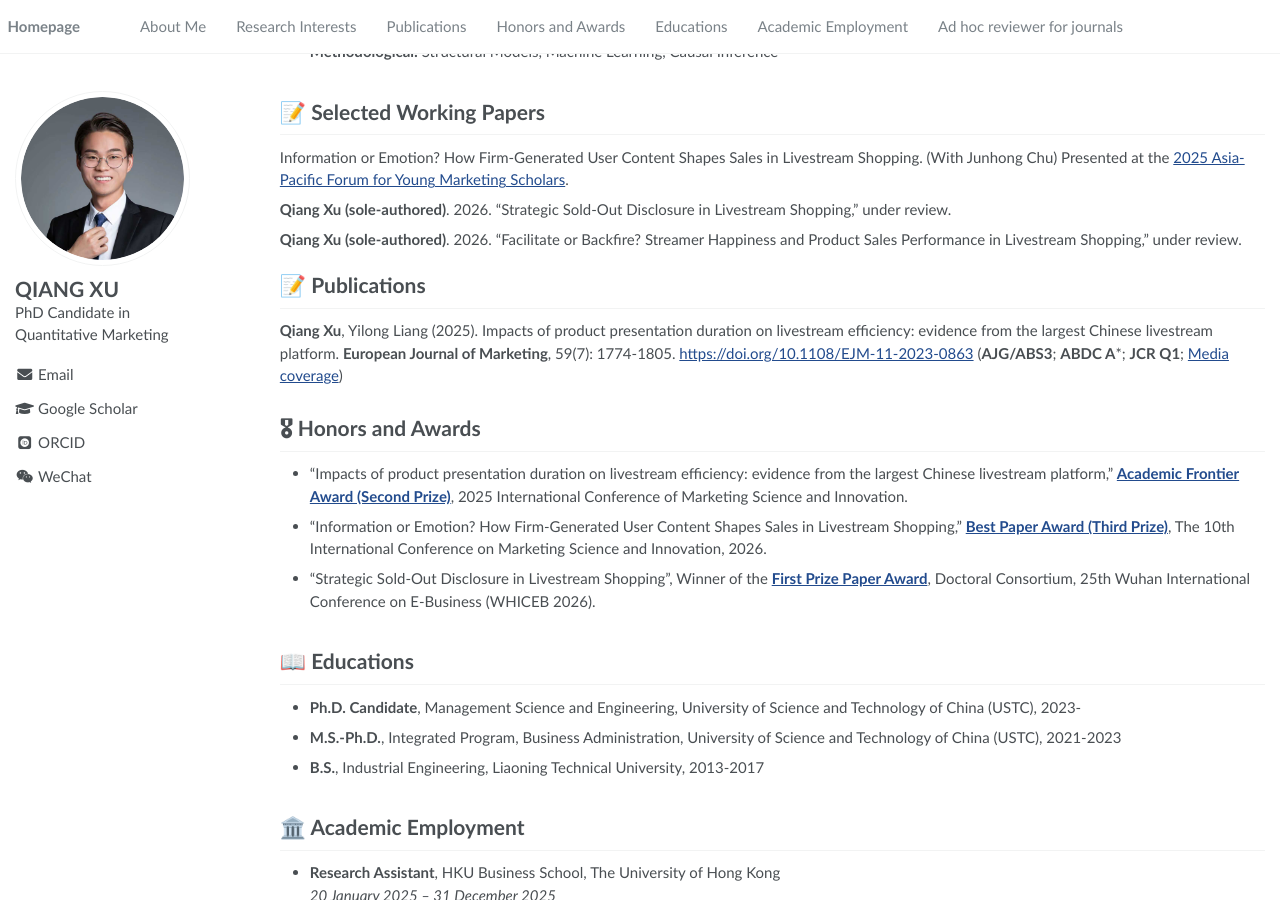
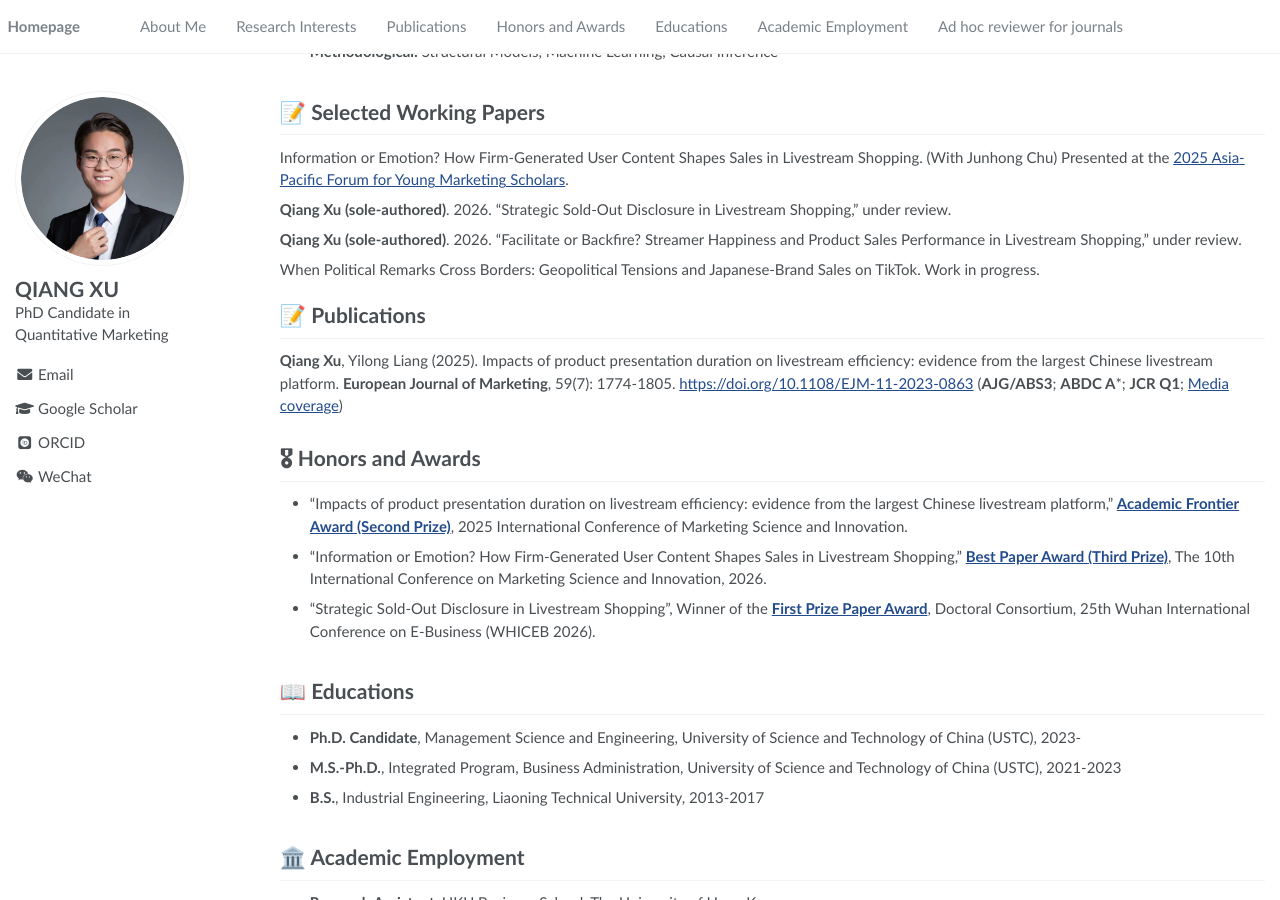
Before and after one commit to xuqiang/xuqiang.github.io, a Jekyll site: the page built from _pages/about.md, in a window 1280 px wide and 900 px high, scrolled down 460 px. Built offline with Jekyll 4.4.1, drawn with Linux system fonts in a browser that asks for light colours; some web fonts are replaced.

Commit message:
Add new work in progress publication on TikTok sales
Added a new work in progress publication related to geopolitical tensions and brand sales on TikTok.

```diff
--- a/_pages/about.md
+++ b/_pages/about.md
@@ -49,6 +49,8 @@
 
 **Qiang Xu (sole-authored)**. 2026. "Facilitate or Backfire? Streamer Happiness and Product Sales Performance in Livestream Shopping," under review.
 
+When Political Remarks Cross Borders: Geopolitical Tensions and Japanese-Brand Sales on TikTok. Work in progress.
+
 # 📝 Publications
 **Qiang Xu**, Yilong Liang (2025). Impacts of product presentation duration on livestream efficiency: evidence from the largest Chinese livestream platform. **European Journal of Marketing**, 59(7): 1774-1805. [https://doi.org/10.1108/EJM-11-2023-0863](https://doi.org/10.1108/EJM-11-2023-0863) (**AJG/ABS3**; **ABDC A***; **JCR Q1**; [Media coverage](https://mp.weixin.qq.com/s/7YSBkoparxdSQB2AKeBgqQ))
 
```
